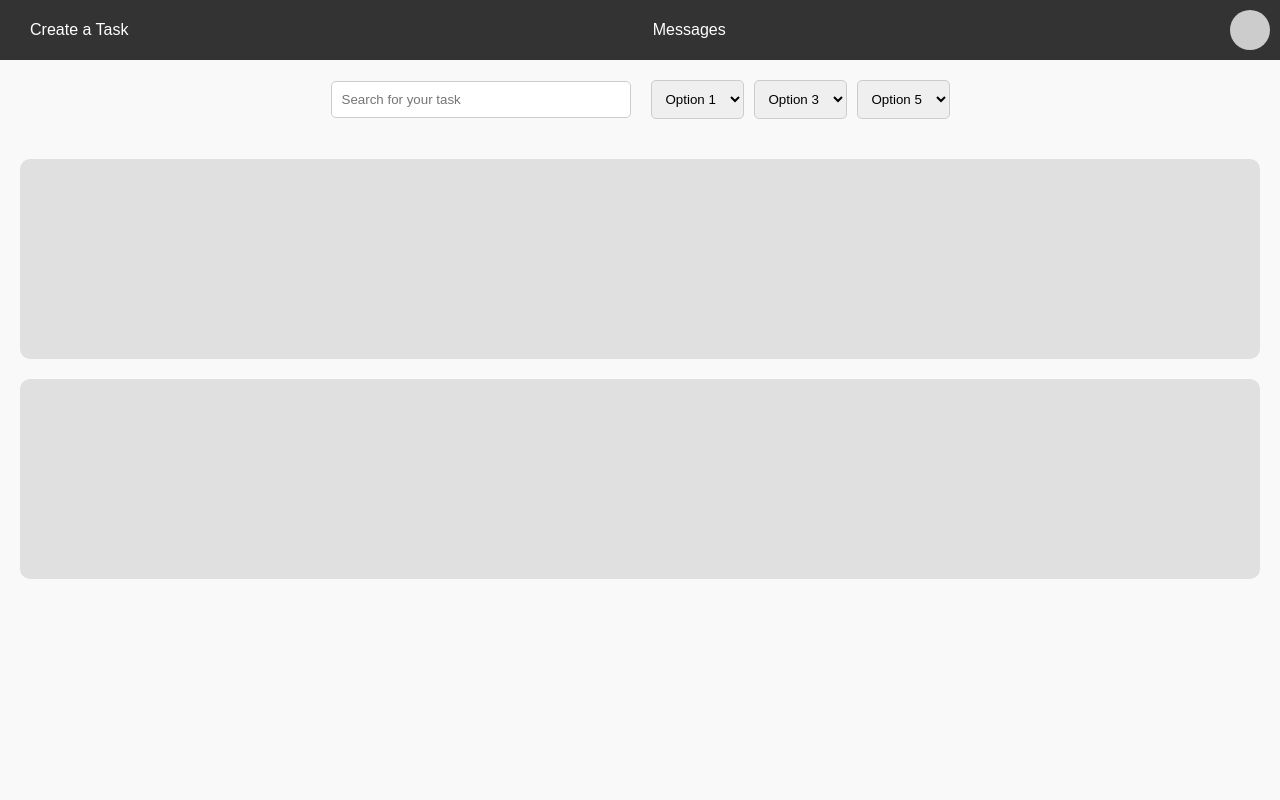
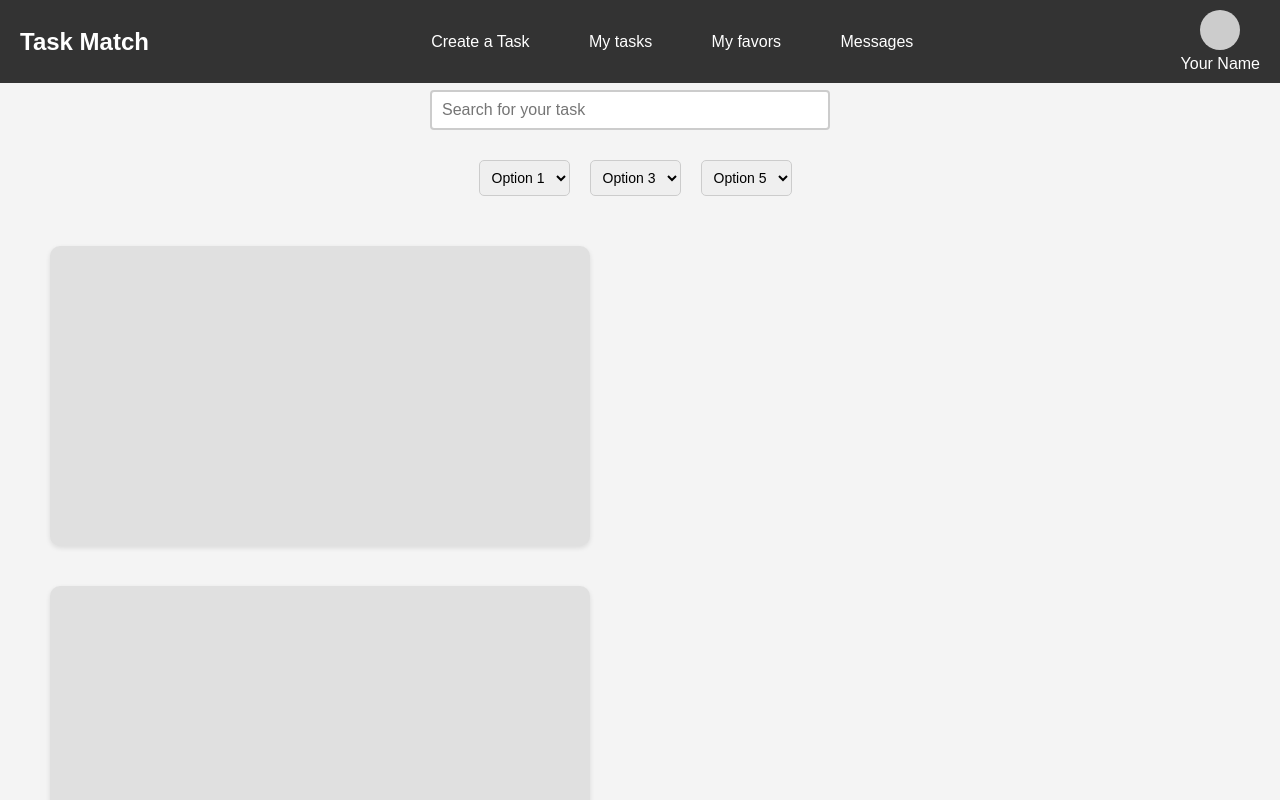
Before and after one commit to andrewholzbach/HackRice2024-TaskMatch, a plain HTML site: page Dashboard/Dashboard.html in a window 1280 px wide. Drawn offline with Linux system fonts and the light colour scheme.

Commit message:
chat gpt whisperer

```diff
--- a/Dashboard/Dashboard.html
+++ b/Dashboard/Dashboard.html
@@ -3,20 +3,118 @@
 <head>
     <meta charset="UTF-8">
     <meta name="viewport" content="width=device-width, initial-scale=1.0">
-    <title>Dashboard</title>
+    <title>Task Match Dashboard</title>
     <link rel="stylesheet" href="Dashboard.css">
+    <style>
+        /* Improved styling for better appearance */
+        body {
+            font-family: Arial, sans-serif;
+            margin: 0;
+            padding: 0;
+            background-color: #f4f4f4;
+        }
+
+        .header {
+            display: flex;
+            align-items: center;
+            justify-content: space-between;
+            background-color: #333;
+            padding: 10px 20px;
+            color: white;
+        }
+
+        .app-name {
+            font-size: 24px;
+            font-weight: bold;
+            margin-right: 30px;
+        }
+
+        .header-link {
+            margin-right: 15px; /* Brings the links closer */
+            color: white;
+            text-decoration: none;
+            font-weight: 500;
+        }
+
+        .header-link:hover {
+            text-decoration: underline;
+        }
+
+        .profile-section {
+            display: flex;
+            flex-direction: column;
+            align-items: center;
+        }
+
+        .search-section {
+            display: flex;
+            justify-content: center;
+            margin: 30px 0;
+        }
+
+        .search-bar {
+            width: 400px; /* Increased the size of the search bar */
+            height: 40px;
+            padding: 10px;
+            border: 2px solid #ccc;
+            border-radius: 4px;
+            font-size: 16px;
+        }
+
+        .dropdowns {
+            display: flex;
+            justify-content: center;
+            margin-top: 15px; /* Adjusted margin for spacing */
+        }
+
+        .dropdowns select {
+            margin-right: 10px;
+            padding: 8px;
+            font-size: 14px;
+        }
+
+        .main-section {
+            display: flex;
+            justify-content: center;
+            margin: 20px;
+        }
+
+        .large-box {
+            width: 45%;
+            height: 300px;
+            background-color: #e0e0e0;
+            margin: 10px;
+            border-radius: 10px;
+            box-shadow: 0 2px 5px rgba(0, 0, 0, 0.1);
+        }
+
+        .username {
+            color: white;
+            margin-top: 5px;
+        }
+    </style>
 </head>
 <body>
     <div class="header">
-        <a href="../CreateListing/CreateListing.html" class="header-link">Create a Task</a>
+        <span class="app-name">Task Match</span> <!-- Added app name -->
+        <div class="header-links">
+            <a href="CreateListing.html" class="header-link">Create a Task</a>
+            <a href="MyTasks.html" class="header-link">My tasks</a>
+            <a href="MyFavors.html" class="header-link">My favors</a>
             <a href="Messages.html" class="header-link">Messages</a>
+        </div>
+        <div class="profile-section"> <!-- Profile section for the username and profile picture -->
             <a href="Profile.html" class="profile-circle"></a>
+            <span class="username">Your Name</span> <!-- Placeholder for the username -->
+        </div>
     </div>
 
     <div class="content">
         <div class="search-section">
             <input type="text" class="search-bar" placeholder="Search for your task">
-            <div class="dropdowns">
+        </div>
+
+        <div class="dropdowns"> <!-- Dropdowns centered directly below the search bar -->
             <select>
                 <option value="1">Option 1</option>
                 <option value="2">Option 2</option>
@@ -30,7 +128,6 @@
                 <option value="2">Option 6</option>
             </select>
         </div>
-        </div>
 
         <div class="main-section">
             <div class="large-box"></div>
```
Lines whose indentation alone changed are shown as unchanged.
